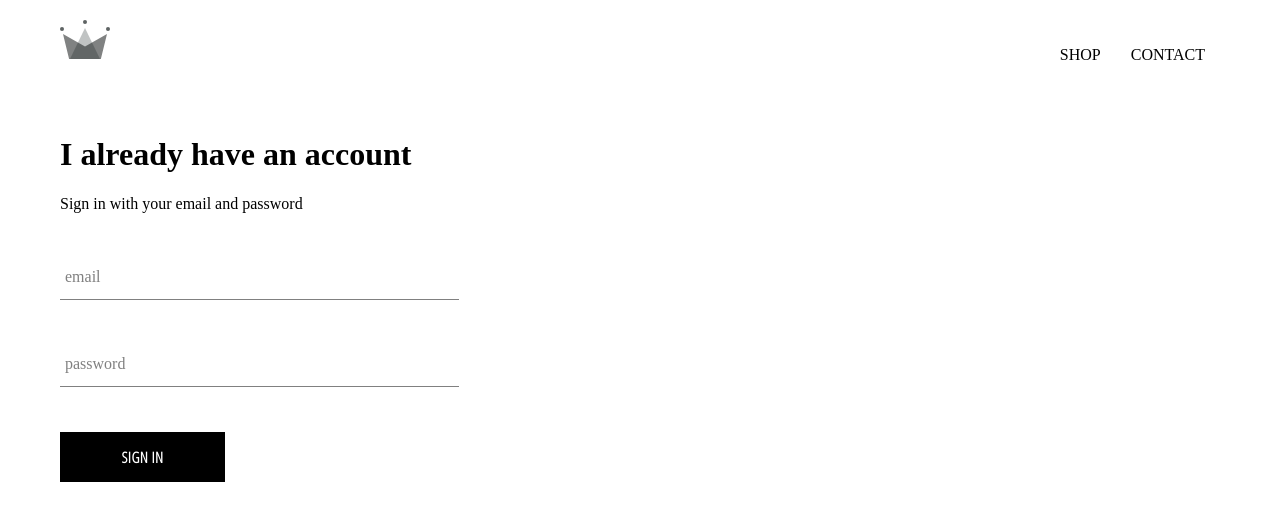
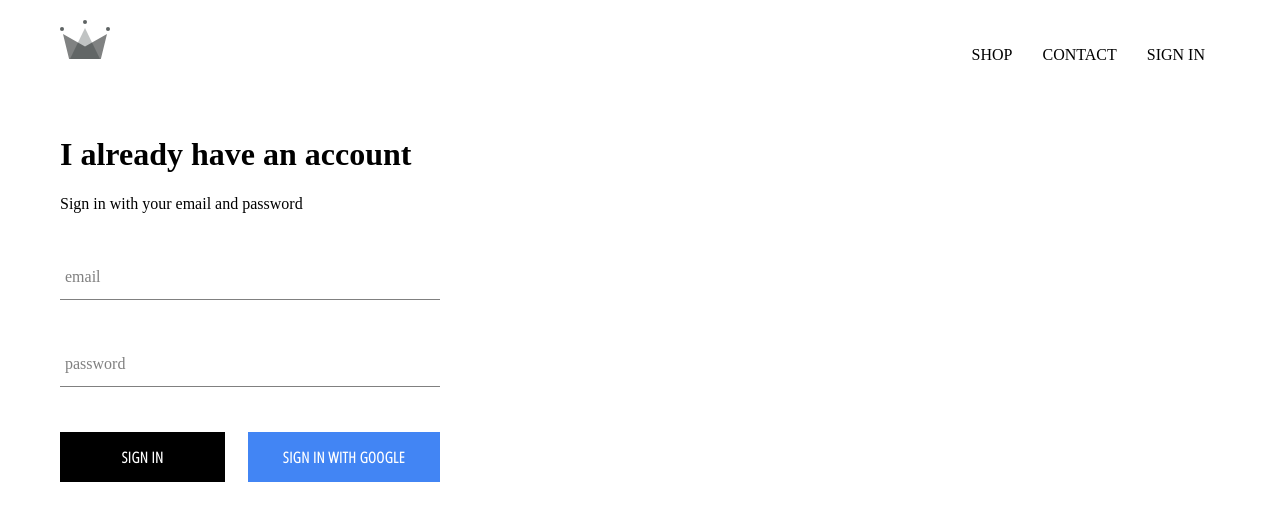
Before and after one commit to CatrunaMarius/9.-Project-Session-Storage-Persistence, a React (Create React App) app: page /signin in a window 1280 px wide. Shown: the top 520 px of the page. Built offline with nearby package versions, Linux system fonts and the light colour scheme; no server answers.

Commit message:
integrated firebase into application, created sign in page with sign in component and sign in with google

```diff
--- a/package.json
+++ b/package.json
@@ -6,6 +6,7 @@
     "@testing-library/jest-dom": "^4.2.4",
     "@testing-library/react": "^9.3.2",
     "@testing-library/user-event": "^7.1.2",
+    "firebase": "^7.22.1",
     "node-sass": "^4.14.1",
     "react": "^16.13.1",
     "react-dom": "^16.13.1",
--- a/src/App.css
+++ b/src/App.css
@@ -7,3 +7,7 @@ a {
     text-decoration: none;
     color: black;
 }
+
+*{
+    box-sizing: border-box;
+}
--- a/src/App.js
+++ b/src/App.js
@@ -7,12 +7,41 @@ import HomePage from './pages/homepage/homepage.component';
 import ShopPage from './pages/shop/shop.component';
 import Header from './componets/header/header.component'
 import SignInAndSignUpPage  from './pages/sign-in-and-sign-up/sign-in-and-sign-up.component'
+import { auth } from './firebase/firebase.utils'
 
 
-function App() {
+class App extends React.Component {
+
+  constructor(){
+    super();
+
+    this.state = {
+      currentUser: null
+    }
+  }
+
+
+  unsubscribeFromAuth = null;
+
+  componentDidMount(){
+    this.unsubscribeFromAuth = auth.onAuthStateChanged(user => {
+      this.setState({
+        currentUser: user
+      })
+
+      console.log(user);
+
+    })
+  }
+
+  componentWillUnmount(){
+    this.unsubscribeFromAuth();
+  }
+
+  render(){
     return (
       <div >
-      <Header />
+        <Header currentUser={this.state.currentUser} />
         <Switch>
           <Route exact path='/' component={HomePage} />
           <Route exact path='/shop' component={ShopPage} />
@@ -24,4 +53,6 @@ function App() {
     );
   }
 
+}
+
 export default App;
--- a/src/componets/custom-button/custom-button.component.jsx
+++ b/src/componets/custom-button/custom-button.component.jsx
@@ -4,8 +4,8 @@ import './custom-button.styles.scss';
 
 //exportam  componenta state
 
-const CustomButton = ( {children, ...otherProps}) => (
-    <button className='custom-button' {...otherProps}>
+const CustomButton = ( {children, isGoogleSignIn, ...otherProps}) => (
+    <button className={`${isGoogleSignIn ? 'google-sign-in': ''} custom-button`} {...otherProps}>
         {children}
 
     </button>
--- a/src/componets/custom-button/custom-button.styles.scss
+++ b/src/componets/custom-button/custom-button.styles.scss
@@ -19,4 +19,14 @@
       color: black;
       border: 1px solid black;
     }
+
+    &.google-sign-in{
+      background-color: #4285f4;
+      color: white;
+
+      &:hover{
+        background-color: #357ae8;
+        border: none;
+      }
+    }
   }
--- a/src/componets/header/header.component.jsx
+++ b/src/componets/header/header.component.jsx
@@ -1,11 +1,13 @@
 import React from 'react';
 import {Link} from 'react-router-dom';
+
+import { auth } from '../../firebase/firebase.utils'
 
 import { ReactComponent as Logo } from '../../assets/crown.svg';
 
 import './header.styles.scss';
 
-const Header = ()=>(
+const Header = ({ currentUser })=>(
     <div className='header'>
         <Link to='/'>
             <Logo className='logo' />
@@ -17,6 +19,13 @@ const Header = ()=>(
             <Link className='option' to='/'>
                 CONTACT
             </Link>
+
+            {
+                currentUser ?
+                <div className='option' onClick={() => auth.signOut()}>SIGN OUT</div>
+                :
+                <Link className='option' to='/signin'>SIGN IN</Link>
+            }
         </div>
     </div>
 )
--- a/src/componets/header/header.styles.scss
+++ b/src/componets/header/header.styles.scss
@@ -20,6 +20,7 @@
 
     .option {
       padding: 10px 15px;
+      cursor: pointer;
     }
   }
 }
--- a/src/componets/sign-in/sign-in.component.jsx
+++ b/src/componets/sign-in/sign-in.component.jsx
@@ -2,6 +2,9 @@ import React from 'react';
 
 import FormInput from '../form-input/form-input.component';
 import CustomButton from '../custom-button/custom-button.component';
+
+import { signInWithGoogle } from '../../firebase/firebase.utils'
+
 
 import './sign-in.styles.scss'
 
@@ -56,8 +59,14 @@ class  SingIn extends React.Component{
                       lable='password'
                       required />
 
+                    <div className='buttons'>
+                        <CustomButton type="submit" >SIGN IN</CustomButton>
+                        <CustomButton onClick={signInWithGoogle} isGoogleSignIn>
 
-                    <CustomButton type="submit" >SIGN IN</CustomButton>
+                            Sign in with Google
+                        </CustomButton>
+                    </div>
+
                 </form>
 
             </div>
--- a/src/componets/sign-in/sign-in.styles.scss
+++ b/src/componets/sign-in/sign-in.styles.scss
@@ -1,9 +1,14 @@
 .sign-in{
-    width: 30vw;
+    width: 380px;
     display: flex;
     flex-direction: column;
 
     .title{
         margin: 10px 0;
     }
+
+    .buttons{
+        display: flex;
+        justify-content: space-between;
+    }
 }
--- /dev/null
+++ b/src/firebase/firebase.utils.js
@@ -0,0 +1,45 @@
+import firebase from 'firebase/app';
+import 'firebase/firestore';
+import 'firebase/auth';
+
+// Your web app's Firebase configuration
+  // For Firebase JS SDK v7.20.0 and later, measurementId is optional
+const firebaseConfig = {
+  apiKey: "AIzaSyDcsf6Vi76rmsNdDTxdaCE62H60rcK85uw",
+  authDomain: "crwn-db-17f11.firebaseapp.com",
+  databaseURL: "https://crwn-db-17f11.firebaseio.com",
+  projectId: "crwn-db-17f11",
+  storageBucket: "crwn-db-17f11.appspot.com",
+  messagingSenderId: "700159832264",
+  appId: "1:700159832264:web:c2e5173caeefb87fd7f5fd",
+  measurementId: "G-9MG0295FZB"
+};
+
+  // Initialize Firebase
+  firebase.initializeApp(firebaseConfig);
+
+
+  export const auth = firebase.auth();
+  export const firestore = firebase.firestore();
+
+//  setare autetificare utiliti cu Google
+const provider = new firebase.auth.GoogleAuthProvider();
+
+// provider.setCustomParameters({ prompt: 'select_accont' });
+provider.setCustomParameters({
+  'login_hint': 'user@example.com'
+});
+
+// export const signInWithGoogle = () => auth.signInWithPopup(provider);
+
+export const signInWithGoogle = () => firebase.auth().signInWithRedirect(provider);
+// firebase.auth().signInWithPopup(provider)
+// .then(function(result) {
+//   // This gives you a Google Access Token.
+//   var token = result.credential.accessToken;
+//   // The signed-in user info.
+//   var user = result.user;
+//  });
+
+
+export default firebase;
```
Also changed, not shown: 1 other file (tests, documents, lock files or other folders). Lines whose indentation alone changed are shown as unchanged.
